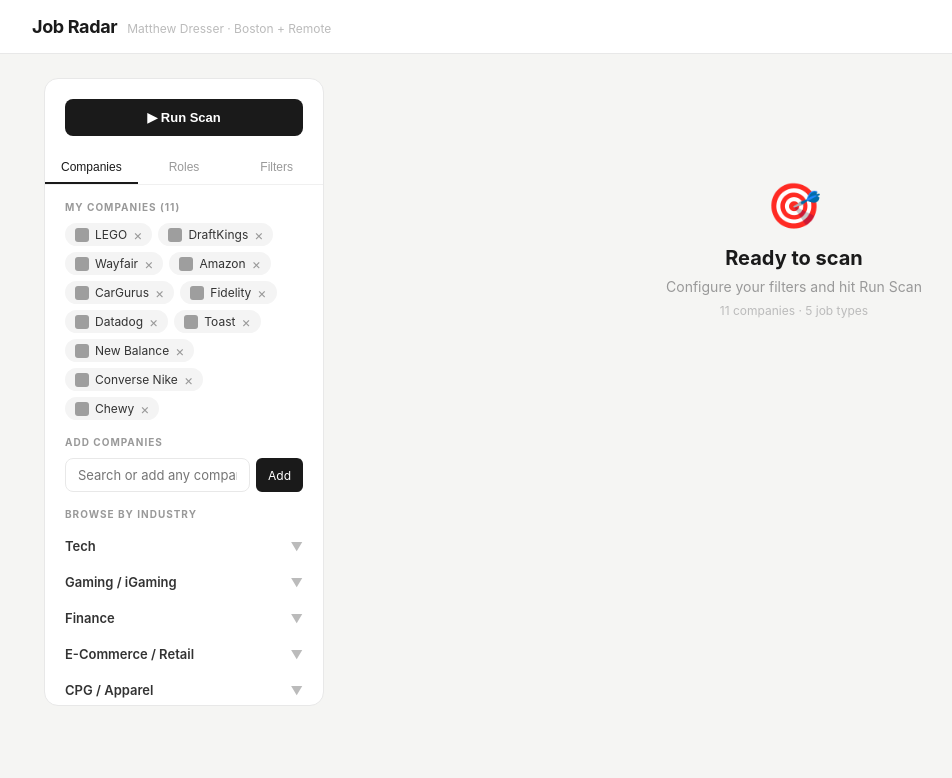
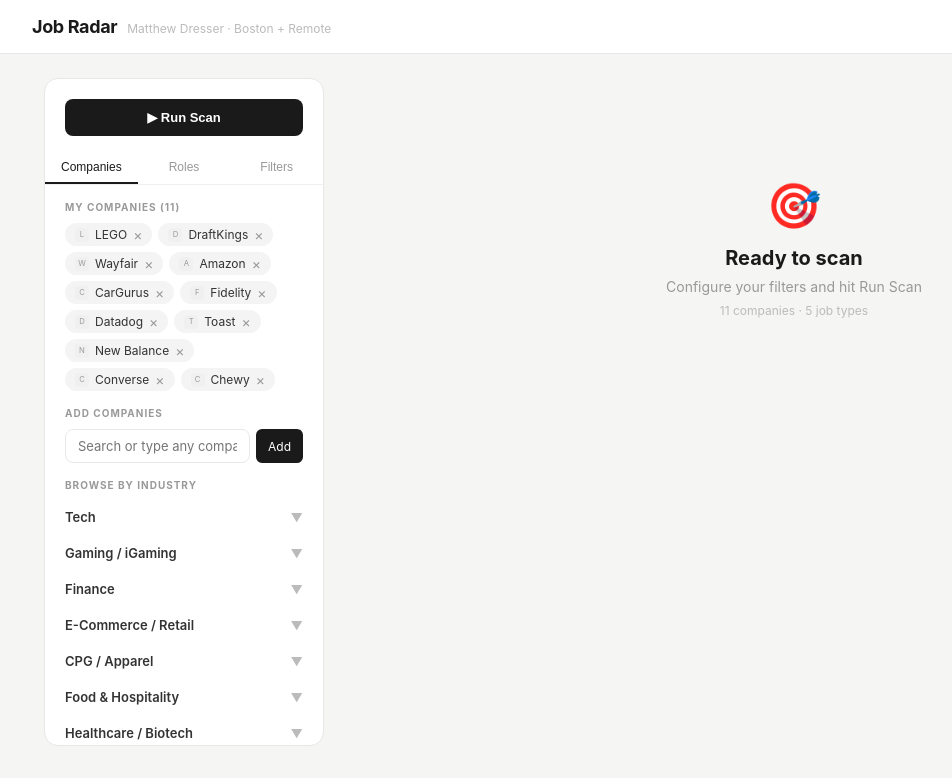
Before and after one commit to dressermatthew-ux/Jobs-radar, a Next.js app: page / in a window 1280 px wide. Shown: the top 778 px of the page, without its empty margins (0-952 px from the left). Built offline with nearby package versions, Linux system fonts and the light colour scheme; grey boxes are pictures that could not be loaded.

Commit message:
Update index.js

```diff
--- a/pages/index.js
+++ b/pages/index.js
@@ -41,26 +41,24 @@
   "CPG / Apparel": [
     { name: "LEGO", domain: "lego.com" },
     { name: "New Balance", domain: "newbalance.com" },
-    { name: "Converse Nike", domain: "converse.com" },
+    { name: "Converse", domain: "converse.com" },
+    { name: "Nike", domain: "nike.com" },
     { name: "Reebok", domain: "reebok.com" },
     { name: "Hasbro", domain: "hasbro.com" },
-    { name: "PTC", domain: "ptc.com" },
   ],
   "Food & Hospitality": [
     { name: "Toast", domain: "toasttab.com" },
     { name: "Dunkin", domain: "dunkindonuts.com" },
     { name: "Aramark", domain: "aramark.com" },
-    { name: "Drizly", domain: "drizly.com" },
   ],
   "Healthcare / Biotech": [
     { name: "Mass General Brigham", domain: "massgeneralbrigham.org" },
     { name: "Biogen", domain: "biogen.com" },
     { name: "Moderna", domain: "moderna.com" },
     { name: "Veeva", domain: "veeva.com" },
-    { name: "Tempus", domain: "tempus.com" },
     { name: "Hologic", domain: "hologic.com" },
   ],
-  "Consulting / Professional Services": [
+  "Consulting": [
     { name: "Bain", domain: "bain.com" },
     { name: "BCG", domain: "bcg.com" },
     { name: "Accenture", domain: "accenture.com" },
@@ -88,6 +86,25 @@
   return KEYWORDS.filter(kw => text.includes(kw)).length;
 }
 
+function CompanyLogo({ domain, size = 18 }) {
+  const [errored, setErrored] = useState(false);
+  if (errored) return (
+    <div style={{ width: size, height: size, borderRadius: 4, background: "#f0f0f0", display: "flex", alignItems: "center", justifyContent: "center", fontSize: size * 0.55, color: "#999", flexShrink: 0 }}>
+      {domain[0].toUpperCase()}
+    </div>
+  );
+  return (
+    <img
+      src={"https://www.google.com/s2/favicons?domain=" + domain + "&sz=64"}
+      alt={domain}
+      width={size}
+      height={size}
+      style={{ borderRadius: 4, objectFit: "contain", flexShrink: 0 }}
+      onError={() => setErrored(true)}
+    />
+  );
+}
+
 export default function JobRadar() {
   const defaultCompanies = [
     { name: "LEGO", domain: "lego.com" },
@@ -99,14 +116,14 @@
     { name: "Datadog", domain: "datadoghq.com" },
     { name: "Toast", domain: "toasttab.com" },
     { name: "New Balance", domain: "newbalance.com" },
-    { name: "Converse Nike", domain: "converse.com" },
+    { name: "Converse", domain: "converse.com" },
     { name: "Chewy", domain: "chewy.com" },
   ];
 
   const [myCompanies, setMyCompanies] = useState(defaultCompanies);
   const [companySearch, setCompanySearch] = useState("");
   const [expandedIndustry, setExpandedIndustry] = useState(null);
-  const [myJobTypes, setMyJobTypes] = useState(["Operations Analyst","Business Analyst","Program Manager","Supply Chain Analyst","Strategy & Operations"]);
+  const [myJobTypes, setMyJobTypes] = useState(["Operations Analyst", "Business Analyst", "Program Manager", "Supply Chain Analyst", "Strategy & Operations"]);
   const [jobTypeInput, setJobTypeInput] = useState("");
   const [activeLevel, setActiveLevel] = useState(["Entry-level", "Mid-level"]);
   const [activeLocation, setActiveLocation] = useState("Both");
@@ -168,7 +185,9 @@
         });
         const data = await res.json();
         const scored = (data.jobs || []).map((j, idx) => ({
-          ...j, id: company.name + "-" + idx, domain: company.domain,
+          ...j,
+          id: company.name + "-" + idx,
+          domain: company.domain,
           score: scoreJob(j.title || "", j.snippet || "")
         }));
         setResults(prev => [...prev, ...scored]);
@@ -194,15 +213,9 @@
 
   const strongMatches = results.filter(j => j.score >= 4).length;
   const totalVisible = results.filter(j => !hidden.includes(j.id)).length;
-
-  const filteredPresets = PRESET_JOB_TYPES.filter(j =>
-    !myJobTypes.includes(j) && j.toLowerCase().includes(jobTypeInput.toLowerCase())
-  );
-
+  const filteredPresets = PRESET_JOB_TYPES.filter(j => !myJobTypes.includes(j) && j.toLowerCase().includes(jobTypeInput.toLowerCase()));
   const allIndustryCompanies = Object.values(INDUSTRY_COMPANIES).flat();
-  const filteredIndustryCompanies = companySearch
-    ? allIndustryCompanies.filter(c => c.name.toLowerCase().includes(companySearch.toLowerCase()))
-    : null;
+  const filteredIndustryCompanies = companySearch ? allIndustryCompanies.filter(c => c.name.toLowerCase().includes(companySearch.toLowerCase())) : null;
 
   return (
     <div style={{ minHeight: "100vh", background: "#f5f5f3", fontFamily: "-apple-system, BlinkMacSystemFont, 'Segoe UI', sans-serif", color: "#1a1a1a" }}>
@@ -261,8 +274,6 @@
         {/* Sidebar */}
         <div style={{ width: 280, flexShrink: 0, padding: "24px 0", marginRight: 28 }}>
           <div style={{ background: "white", border: "1px solid #e8e8e8", borderRadius: 14, overflow: "hidden", position: "sticky", top: 72 }}>
-
-            {/* Scan button */}
             <div style={{ padding: "20px 20px 0" }}>
               <button className="scan-btn" onClick={runScan} disabled={loading}>
                 {loading ? "Scanning " + progress + "%" : "▶ Run Scan"}
@@ -279,7 +290,6 @@
               )}
             </div>
 
-            {/* Tabs */}
             <div style={{ display: "flex", borderBottom: "1px solid #f0f0f0", marginTop: 16 }}>
               {["companies", "roles", "filters"].map(t => (
                 <button key={t} className={"tab-btn" + (activeTab === t ? " active" : "")} onClick={() => setActiveTab(t)}>
@@ -288,7 +298,7 @@
               ))}
             </div>
 
-            <div style={{ padding: "16px 20px", maxHeight: 520, overflowY: "auto" }}>
+            <div style={{ padding: "16px 20px", maxHeight: 560, overflowY: "auto" }}>
 
               {/* COMPANIES TAB */}
               {activeTab === "companies" && (
@@ -297,7 +307,7 @@
                   <div style={{ display: "flex", flexWrap: "wrap", gap: 6, marginBottom: 16 }}>
                     {myCompanies.map(c => (
                       <div key={c.name} className="chip">
-                        <img src={"https://logo.clearbit.com/" + c.domain} width={14} height={14} style={{ borderRadius: 3 }} onError={e => e.target.style.display = "none"} />
+                        <CompanyLogo domain={c.domain} size={14} />
                         {c.name}
                         <span className="chip-x" onClick={() => removeCompany(c.name)}>×</span>
                       </div>
@@ -306,32 +316,22 @@
 
                   <div className="sidebar-label">ADD COMPANIES</div>
                   <div style={{ display: "flex", gap: 6, marginBottom: 16 }}>
-                    <input
-                      className="input-box"
-                      placeholder="Search or add any company..."
-                      value={companySearch}
-                      onChange={e => setCompanySearch(e.target.value)}
-                      onKeyDown={e => e.key === "Enter" && addCustomCompany()}
-                    />
+                    <input className="input-box" placeholder="Search or type any company..." value={companySearch} onChange={e => setCompanySearch(e.target.value)} onKeyDown={e => e.key === "Enter" && addCustomCompany()} />
                     <button className="add-btn" onClick={addCustomCompany}>Add</button>
                   </div>
 
-                  {/* Search results */}
                   {companySearch && filteredIndustryCompanies && (
                     <div style={{ marginBottom: 16 }}>
                       {filteredIndustryCompanies.slice(0, 6).map(c => (
                         <div key={c.name} className="company-item" onClick={() => addCompany(c)}>
-                          {myCompanies.find(x => x.name === c.name)
-                            ? <div className="added-circle">✓</div>
-                            : <div className="add-circle">+</div>}
-                          <img src={"https://logo.clearbit.com/" + c.domain} width={18} height={18} style={{ borderRadius: 4 }} onError={e => e.target.style.display = "none"} />
+                          {myCompanies.find(x => x.name === c.name) ? <div className="added-circle">✓</div> : <div className="add-circle">+</div>}
+                          <CompanyLogo domain={c.domain} size={18} />
                           <span style={{ fontSize: 13 }}>{c.name}</span>
                         </div>
                       ))}
                     </div>
                   )}
 
-                  {/* Industry browse */}
                   {!companySearch && (
                     <div>
                       <div className="sidebar-label">BROWSE BY INDUSTRY</div>
@@ -345,10 +345,8 @@
                             <div style={{ paddingBottom: 8 }}>
                               {companies.map(c => (
                                 <div key={c.name} className="company-item" onClick={() => addCompany(c)}>
-                                  {myCompanies.find(x => x.name === c.name)
-                                    ? <div className="added-circle">✓</div>
-                                    : <div className="add-circle">+</div>}
-                                  <img src={"https://logo.clearbit.com/" + c.domain} width={18} height={18} style={{ borderRadius: 4 }} onError={e => e.target.style.display = "none"} />
+                                  {myCompanies.find(x => x.name === c.name) ? <div className="added-circle">✓</div> : <div className="add-circle">+</div>}
+                                  <CompanyLogo domain={c.domain} size={18} />
                                   <span style={{ fontSize: 13 }}>{c.name}</span>
                                 </div>
                               ))}
@@ -376,13 +374,7 @@
 
                   <div className="sidebar-label">ADD CUSTOM TITLE</div>
                   <div style={{ display: "flex", gap: 6, marginBottom: 16 }}>
-                    <input
-                      className="input-box"
-                      placeholder="e.g. Chief of Staff..."
-                      value={jobTypeInput}
-                      onChange={e => setJobTypeInput(e.target.value)}
-                      onKeyDown={e => e.key === "Enter" && addCustomJobType()}
-                    />
+                    <input className="input-box" placeholder="e.g. Chief of Staff..." value={jobTypeInput} onChange={e => setJobTypeInput(e.target.value)} onKeyDown={e => e.key === "Enter" && addCustomJobType()} />
                     <button className="add-btn" onClick={addCustomJobType}>Add</button>
                   </div>
 
@@ -401,7 +393,7 @@
               {/* FILTERS TAB */}
               {activeTab === "filters" && (
                 <div>
-                  <div className="sidebar-label" style={{ marginBottom: 12 }}>EXPERIENCE LEVEL</div>
+                  <div className="sidebar-label">EXPERIENCE LEVEL</div>
                   {LEVELS.map(l => (
                     <div key={l} style={{ display: "flex", alignItems: "center", gap: 10, padding: "7px 0", cursor: "pointer" }} onClick={() => toggleLevel(l)}>
                       <div style={{ width: 16, height: 16, borderRadius: 4, border: "1.5px solid " + (activeLevel.includes(l) ? "#1a1a1a" : "#ddd"), background: activeLevel.includes(l) ? "#1a1a1a" : "white", display: "flex", alignItems: "center", justifyContent: "center", flexShrink: 0 }}>
@@ -413,7 +405,7 @@
 
                   <div style={{ borderTop: "1px solid #f0f0f0", margin: "20px 0" }} />
 
-                  <div className="sidebar-label" style={{ marginBottom: 12 }}>LOCATION</div>
+                  <div className="sidebar-label">LOCATION</div>
                   <div style={{ display: "flex", gap: 6 }}>
                     {LOCATIONS.map(l => (
                       <button key={l} className={"loc-btn" + (activeLocation === l ? " on" : "")} onClick={() => setActiveLocation(l)}>{l}</button>
@@ -421,15 +413,12 @@
                   </div>
                 </div>
               )}
-
             </div>
           </div>
         </div>
 
         {/* Main content */}
         <div style={{ flex: 1, padding: "24px 0" }}>
-
-          {/* Stats */}
           {results.length > 0 && (
             <div style={{ display: "grid", gridTemplateColumns: "repeat(4, 1fr)", gap: 12, marginBottom: 24 }}>
               {[
@@ -446,7 +435,6 @@
             </div>
           )}
 
-          {/* Result filters */}
           {results.length > 0 && (
             <div style={{ display: "flex", gap: 8, marginBottom: 20 }}>
               {["all", "boston", "remote", "saved"].map(f => (
@@ -458,7 +446,6 @@
             </div>
           )}
 
-          {/* Empty state */}
           {!loading && results.length === 0 && (
             <div style={{ textAlign: "center", padding: "100px 0" }}>
               <div style={{ fontSize: 44, marginBottom: 14 }}>🎯</div>
@@ -468,13 +455,12 @@
             </div>
           )}
 
-          {/* Job cards */}
           <div style={{ display: "flex", flexDirection: "column", gap: 12 }}>
             {visible.map(job => (
               <div key={job.id} className="card fade" style={{ padding: "20px 24px" }}>
                 <div style={{ display: "flex", justifyContent: "space-between", alignItems: "flex-start", gap: 16 }}>
                   <div style={{ display: "flex", gap: 14, flex: 1 }}>
-                    <img src={"https://logo.clearbit.com/" + job.domain} alt={job.company} width={40} height={40} style={{ borderRadius: 8, objectFit: "contain", flexShrink: 0, marginTop: 2, background: "#f8f8f6" }} onError={e => e.target.style.display = "none"} />
+                    <CompanyLogo domain={job.domain} size={40} />
                     <div style={{ flex: 1 }}>
                       <div style={{ display: "flex", alignItems: "center", gap: 8, marginBottom: 5, flexWrap: "wrap" }}>
                         <span style={{ fontSize: 12, fontWeight: 600, color: "#999" }}>{job.company}</span>
```
